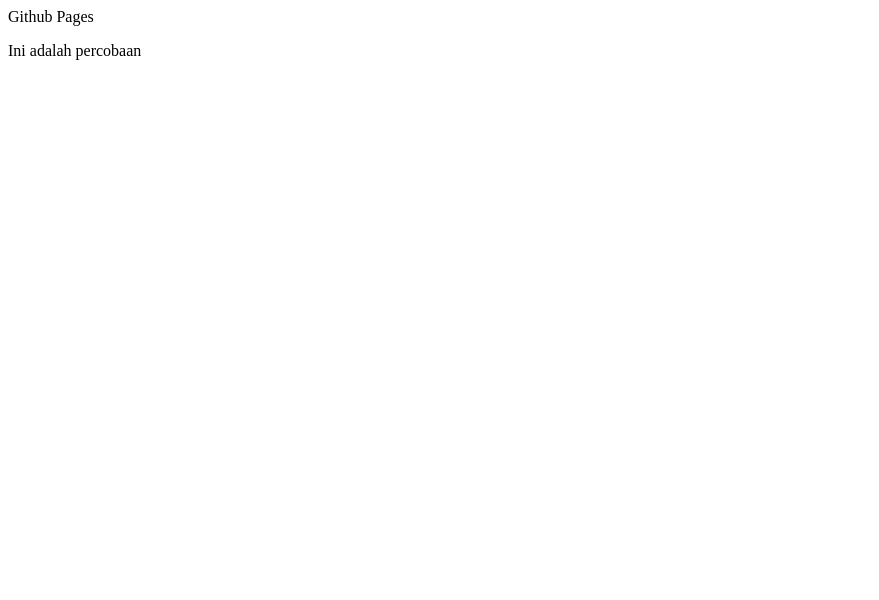
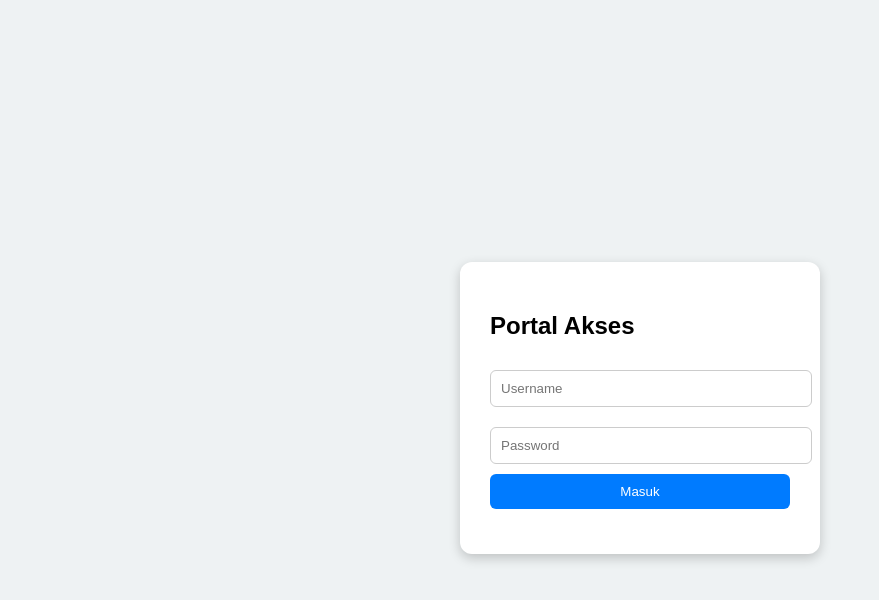
Before and after one commit to justyassir/mathboardTU, a plain HTML site: page index.html in a window 1280 px wide. Shown: the whole page, without its empty margins (0-879 px from the left). Drawn offline with Linux system fonts and the light colour scheme.

Commit message:
index.html

```diff
--- a/index.html
+++ b/index.html
@@ -1,9 +1,77 @@
-<html>
-  <head>
-    <title>Github Pages</title>
-  </head>
-  <body>
-    <hl>Github Pages</hl>
-    <p>Ini adalah percobaan</p>
-    <body/>
-<html/>
+
+<!DOCTYPE html>
+<html lang="id">
+<head>
+  <meta charset="UTF-8" />
+  <meta name="viewport" content="width=device-width, initial-scale=1.0"/>
+  <title>Portal Akses Link</title>
+  <style>
+    body {
+      font-family: Arial, sans-serif;
+      background-color: #eef2f3;
+      display: flex;
+      height: 100vh;
+      justify-content: center;
+      align-items: center;
+    }
+    .login-container {
+      background: white;
+      padding: 30px;
+      border-radius: 12px;
+      box-shadow: 0 4px 12px rgba(0,0,0,0.2);
+      width: 300px;
+    }
+    input[type="text"], input[type="password"] {
+      width: 100%;
+      padding: 10px;
+      margin: 10px 0;
+      border-radius: 6px;
+      border: 1px solid #ccc;
+    }
+    button {
+      width: 100%;
+      padding: 10px;
+      background: #007bff;
+      color: white;
+      border: none;
+      border-radius: 6px;
+      cursor: pointer;
+    }
+    button:hover {
+      background: #0056b3;
+    }
+    .error {
+      color: red;
+      font-size: 0.9em;
+    }
+  </style>
+</head>
+<body>
+  <div class="login-container">
+    <h2>Portal Akses</h2>
+    <input type="text" id="username" placeholder="Username" />
+    <input type="password" id="password" placeholder="Password" />
+    <button onclick="login()">Masuk</button>
+    <p class="error" id="error"></p>
+  </div>
+
+  <script>
+    const credentials = {
+      "user1": { password: "pass123", link: "https://example.com/halaman1" },
+      "admin": { password: "admin123", link: "https://example.com/halaman-admin" }
+    };
+
+    function login() {
+      const user = document.getElementById("username").value;
+      const pass = document.getElementById("password").value;
+      const error = document.getElementById("error");
+
+      if (credentials[user] && credentials[user].password === pass) {
+        window.location.href = credentials[user].link;
+      } else {
+        error.textContent = "Username atau password salah.";
+      }
+    }
+  </script>
+</body>
+</html>
```
